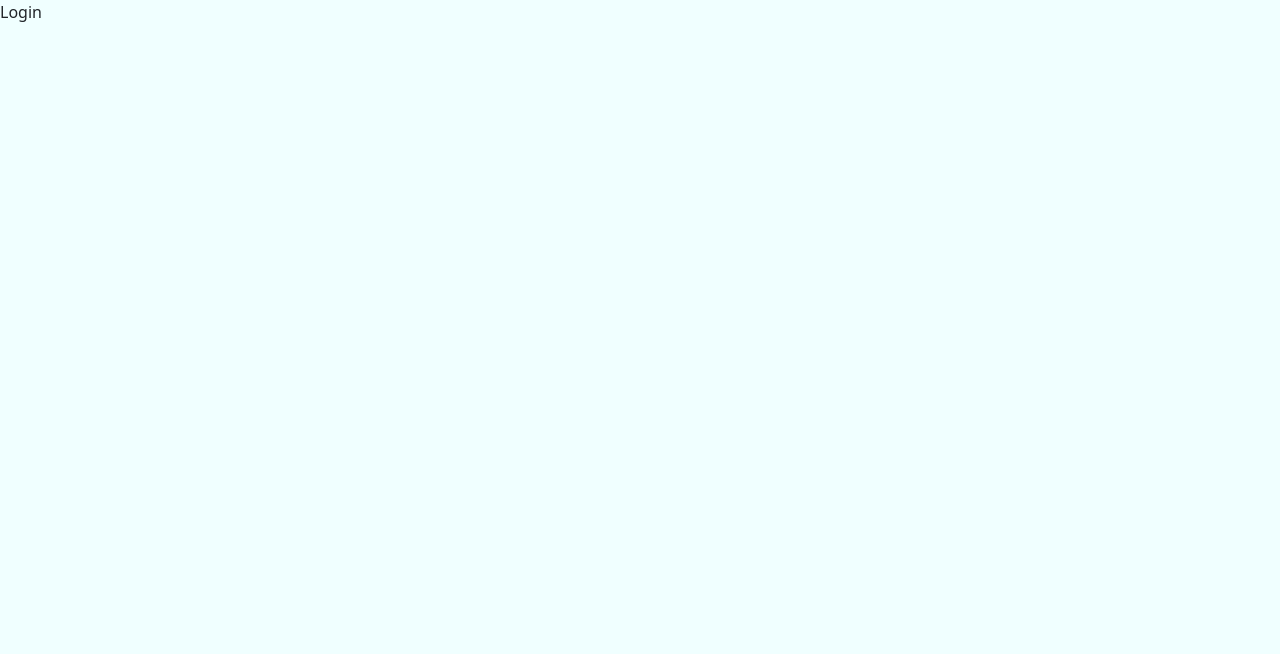
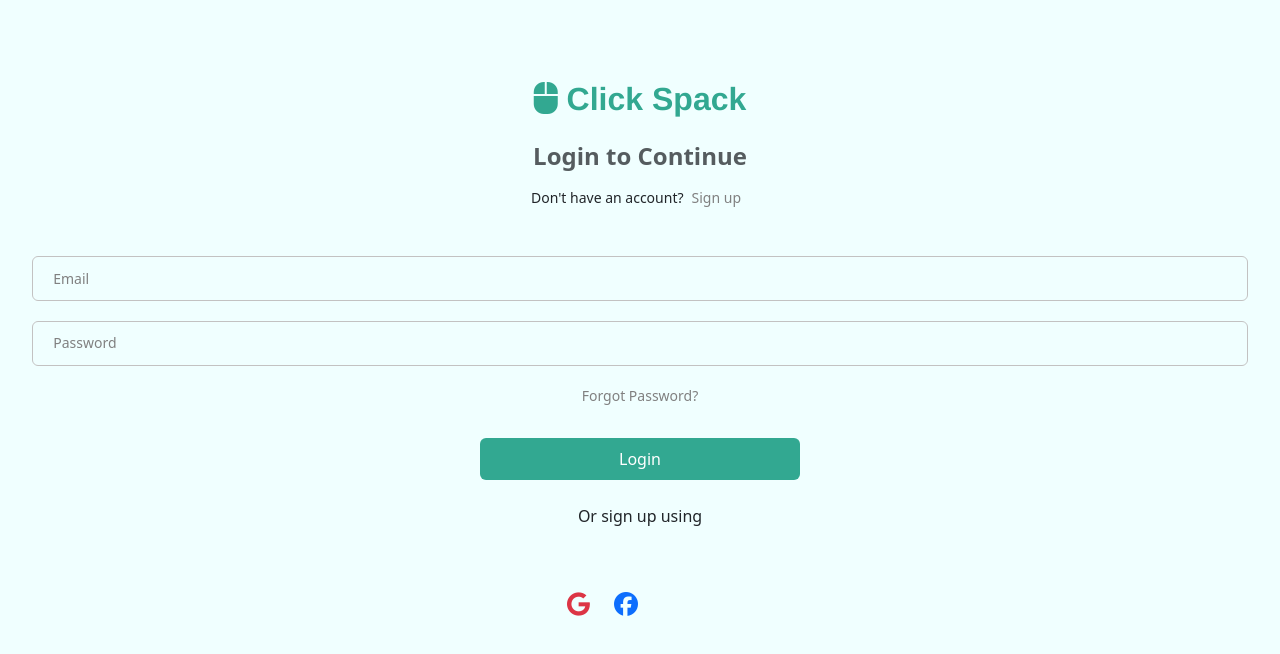
Before and after one commit to mario0070/click-spark, a React (Vite) app: page /login in a window 1280 px wide. Shown: the top 654 px of the page. Built offline with nearby package versions, Linux system fonts and the light colour scheme; the HTML template or start-up script is replaced by a standard one.

Commit message:
login page

```diff
--- a/public/css/style.css
+++ b/public/css/style.css
@@ -108,14 +108,14 @@ body{
     margin-bottom: 6em;
 }
 
-.main_content .green{
-    color: var(--primary);
+.green{
+    color: var(--primary) !important;
 }
 
 .floating_window{
     background-color: var(--primary);
-    width: 70px;
-    height: 70px;
+    width: 60px;
+    height: 60px;
     text-align: center;
     border-radius: 50%;
     color: var(--secondary);
@@ -150,14 +150,125 @@ body{
 }
 
 .floating_window i{
-    font-size: 2em;
+    font-size: 1.5em;
     /* display: none; */
 }
 
 @keyframes glow {
     0%{box-shadow: .1em .1em 1em var(--primary)}
     25%{box-shadow: .1em .1em 1em var(--primary)}
-    50%{box-shadow: .1em .1em 1em green;}
-    75%{box-shadow: .1em .1em 1em rgb(16, 207, 16);}
+    50%{box-shadow: .1em .1em 1em var(--primary);}
+    75%{box-shadow: .1em .1em 1em var(--primary)}
     100%{box-shadow: .1em .1em 1em var(--primary)}
 }
+
+
+.login{
+    position: fixed;
+    height: 100vh;
+    width: 100%;
+}
+
+.login .img{
+    width: 50%;
+    border-right: 1px solid rgb(227, 227, 227);
+    display: none;
+}
+
+.login .img img{
+    width: 100%;
+    height: 100%;
+    object-fit: contain;
+}
+
+.login .form{
+    width: 100%;
+    overflow: scroll;
+    padding: 2em;
+}
+
+.login .form .alt{
+    white-space: nowrap;
+    font-size: 14px;
+    display: flex;
+    justify-content: center;
+}
+
+.login .form h2{
+    font-family: 'Franklin Gothic Medium', 'Arial Narrow', Arial, sans-serif;
+}
+
+.login .form input{
+    border: 1px solid rgb(195, 194, 194);
+    padding: .6em;
+    width: 100%;
+    border-radius: 6px;
+    outline: none;
+    background-color: transparent;
+}
+
+.login .form .text{
+    margin-left: 0%;
+    position: relative;
+    margin-bottom: 2em;
+}
+
+.login .form .move_up{
+    transform: translateX(17px);
+    left: 0;
+    margin-top: -2.4em;
+    color: grey;
+    transition: .2s;
+    font-size: 14px;
+    width: fit-content;
+    padding: 0em .3em;
+}
+
+.login .form a{
+    font-size: 14px;
+    text-decoration: none;
+    color: grey;
+    display: block;
+}
+
+.login .form button{
+    background-color: var(--primary);
+    color: white;
+    width: 20em;
+    padding: .5em ;
+    margin-top: 2em;
+}
+
+.login .form .focus.active{
+    border: 1px solid var(--primary);
+}
+
+.login .form .move_up.active{
+    transform: translateY(-23px) translateX(17px);
+    transition: .2s;
+    background-color: white;
+    font-size: 12px;
+    color: var(--primary);;
+}
+
+.for_what{
+    font-size: 12px;
+}
+
+.login .dropdown li a{
+    font-size: 12px !important;
+}
+
+.login .social{
+    width: 12%;
+    margin: auto auto;
+    margin-top: 4em;
+}
+
+.login .social i{
+    font-size: 1.5em;
+}
+
+.login .social i:hover{
+    cursor: pointer;
+}
--- a/src/pages/login.jsx
+++ b/src/pages/login.jsx
@@ -1,7 +1,102 @@
-import React from 'react'
+import React, { useEffect, useRef, useState } from 'react'
+import { CookiesProvider, useCookies } from "react-cookie";
 
 export default function Login() {
+  const [email, setEmail] = useState("")
+  const [password, setPassword] = useState("")
+  const userEmail = useRef("")
+  const userPassword = useRef("")
+  const [cookie, setCookie] = useCookies("")
+
+  useEffect(() => {
+    var focus = document.querySelectorAll(".focus")
+    var move_up = document.querySelectorAll(".move_up")
+    focus.forEach((val, index) => {
+      focus[index].addEventListener("focusin",() => {
+        move_up[index].classList.add("active")
+        focus[index].classList.add("active")
+      })
+
+      val.addEventListener("keydown", () => {
+        move_up[index].classList.add("active")
+        focus[index].classList.add("active")
+      })
+    })
+  })
+
+  const alert = (icon, msg) => {
+    const Toast = Swal.mixin({
+        toast: true,
+        position: "top-end",
+        showConfirmButton: false,
+        timer: 3000,
+        timerProgressBar: true,
+        didOpen: (toast) => {
+          toast.onmouseenter = Swal.stopTimer;
+          toast.onmouseleave = Swal.resumeTimer;
+        }
+      });
+      Toast.fire({
+        icon: icon,
+        title: msg
+      });
+  }
+
+  const logIn = e => {
+    e.preventDefault()
+    var submitbtn = document.querySelector(".submitbtn")
+    submitbtn.innerHTML = `<div class="spinner-border spinner-border-sm"></div>`
+    axios.post("/user/login", {
+      email : userEmail.current.value,
+      password : userPassword.current.value,
+    })
+    .then(res => {
+      setCookie("user",res.data.user)
+      alert("success", "User is login")
+      window.location.href = "/dashboard"
+    })
+    .catch(err => {
+      alert("error", "invalid credentials")
+      console.log(err)
+      submitbtn.innerHTML = `Login`
+    })
+  }
+
+
   return (
-    <div>Login</div>
+    <div className='login d-flex'>
+      <div className="img">
+        <img src="" alt="" />
+      </div>
+
+      <div className="form pb-5">
+        <a href="/" className='mb-4 green'><h2 className="text-center mt-5 fw-bold"><i class="fa-solid fa-computer-mouse"></i> Click Spack</h2></a>
+        <h4 className="text-center text-muted fw-bold">Login to Continue</h4>
+        <p className="mb-0 text-center mt-3 alt">Don't have an account? <a href="/signup" className='mx-2'>Sign up</a></p>
+
+        <div className="inputs mt-5">
+           <form action="" onSubmit={logIn}>
+              <div className="text">
+                  <input required className='focus' type="text" ref={userEmail} onClick={e => setEmail(e.target.value)} />
+                  <p className='move_up'>Email</p>
+              </div>
+              <div className="text">
+                  <input required className='focus' type="password" ref={userPassword} onClick={e => setPassword(e.target.value)} />
+                  <p className='move_up'>Password</p>
+              </div>
+              <div className="text-center">
+                  <a href="">Forgot Password?</a>
+                  <button className='btn submitbtn'>Login</button>
+              </div>
+           </form>
+
+            <p className="text-center mt-4">Or sign up using </p>
+            <div className="social d-flex text-center">
+              <p className="mb-0"><i class="fa-brands fa-google text-danger"></i></p>
+              <p className="mb-0 mx-4"><i class="fa-brands fa-facebook text-primary"></i></p>
+            </div>
+        </div>
+      </div>
+    </div>
   )
 }
```
